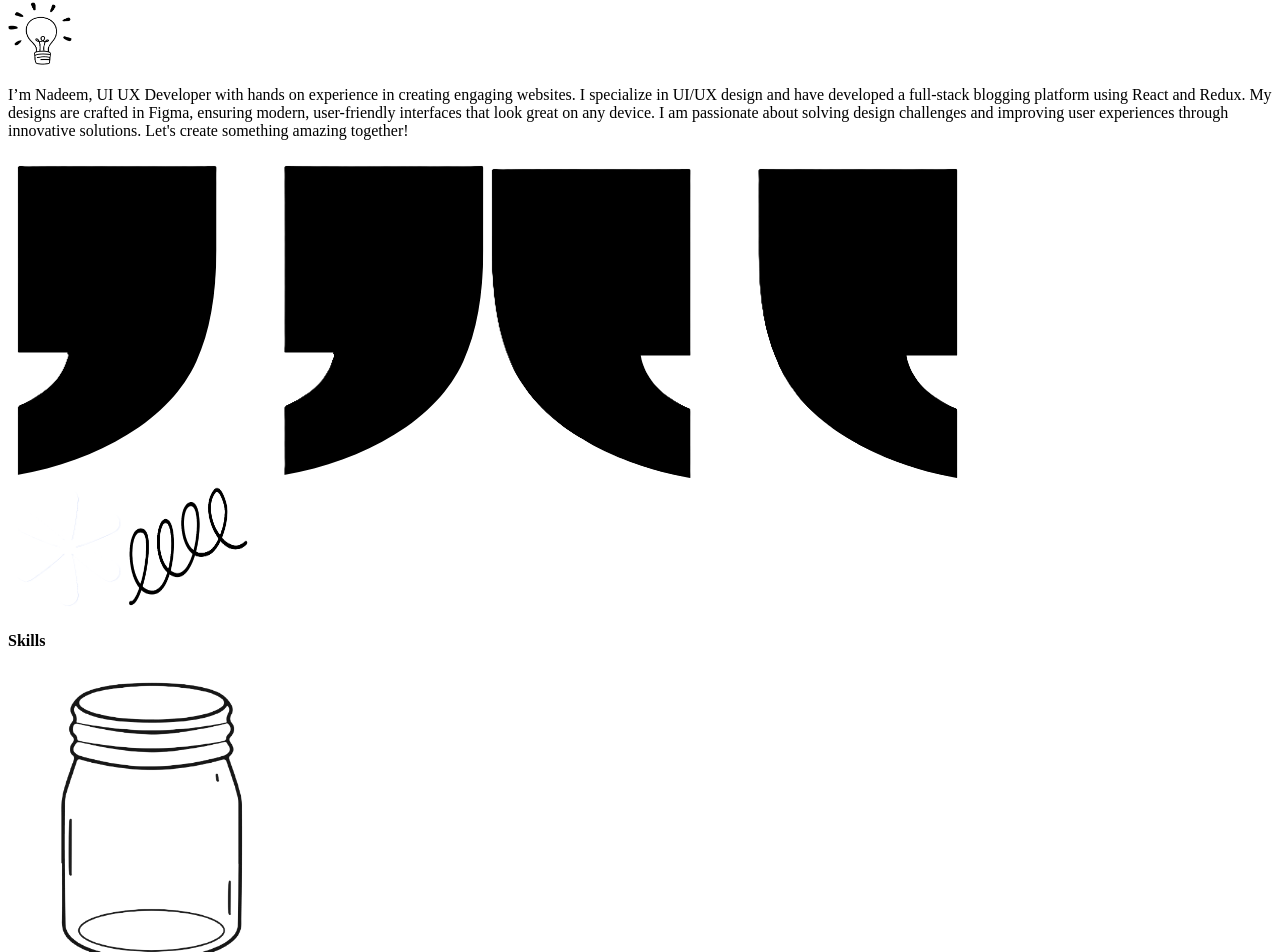
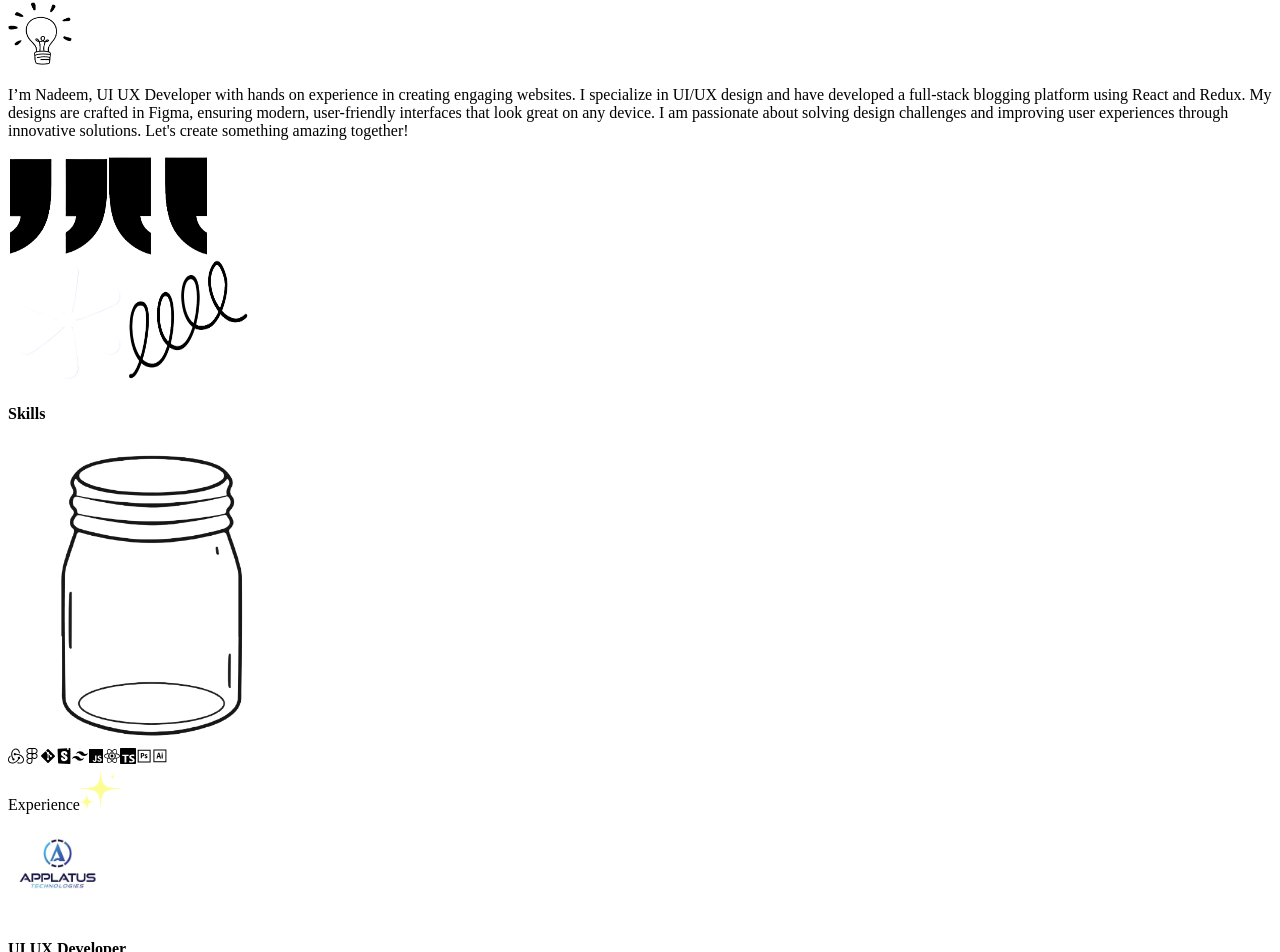
Before and after one commit to nadeemtadvi/Next-Portfolio-app, a Next.js app: page /Main in a window 1280 px wide. Shown: the part 1000-1952 px from the top of the page. Built offline with nearby package versions, Linux system fonts and the light colour scheme.

Commit message:
change dark textcolor

```diff
--- a/app/globals.css
+++ b/app/globals.css
@@ -82,9 +82,9 @@ body::-webkit-scrollbar-thumb {
 }
 .jar-overlay{
   position: absolute;
-  background-color: #ffffff6e;
+  background-color: #ffffff4f;
   width: 181px;
-  height: 190px;
+  height: 181px;
   bottom: 20px;
   left: -11px;
   right: 0;
--- a/src/components/AboutSection.tsx
+++ b/src/components/AboutSection.tsx
@@ -21,7 +21,7 @@ const AboutSection = ({ darkMode }: AboutSectiondataprops) => {
           <h4 className="inline-block py-3 px-12"> {AboutMe.title}</h4>
         </div>
       </div>
-      <div className={`${darkMode ? "":"bg-grid "}`}>
+      <div className={`${darkMode ? "" : "bg-grid "}`}>
         <div className=" mx-auto max-w-screen-xl  ">
           <div className="md:grid grid-cols-[200px_auto] lg:grid-cols-[324px_auto] gap-4 lg:gap-10   lg:py-28 px-4 sm:px-8 py-12">
             <div className=" flex items-center justify-center my-8 md:my-0">
@@ -50,11 +50,15 @@ const AboutSection = ({ darkMode }: AboutSectiondataprops) => {
               </p>
               <div className="">
                 <Image
+                  width={100}
+                  height={100}
                   src={testimonialImg}
                   alt="dp"
                   className="absolute w-6 xl:w-12  lg:bottom-[3rem] bottom-[-1.5rem] md:bottom-[0.5rem] lg:right-[-4rem] right-[-0.5rem] md:right-[-2.5rem]  "
                 />
                 <Image
+                  width={100}
+                  height={100}
                   src={testimonialImg2}
                   alt="dp"
                   className="absolute w-6 lg:w-8 xl:w-12 lg:top-[3rem] top-[-1.5rem] md:top-[0.5rem] lg:left-[-4rem] left-[-0.5rem] md:left-[-2.5rem] rotate-180 -scale-x-100"
```
Lines whose indentation alone changed are shown as unchanged.
